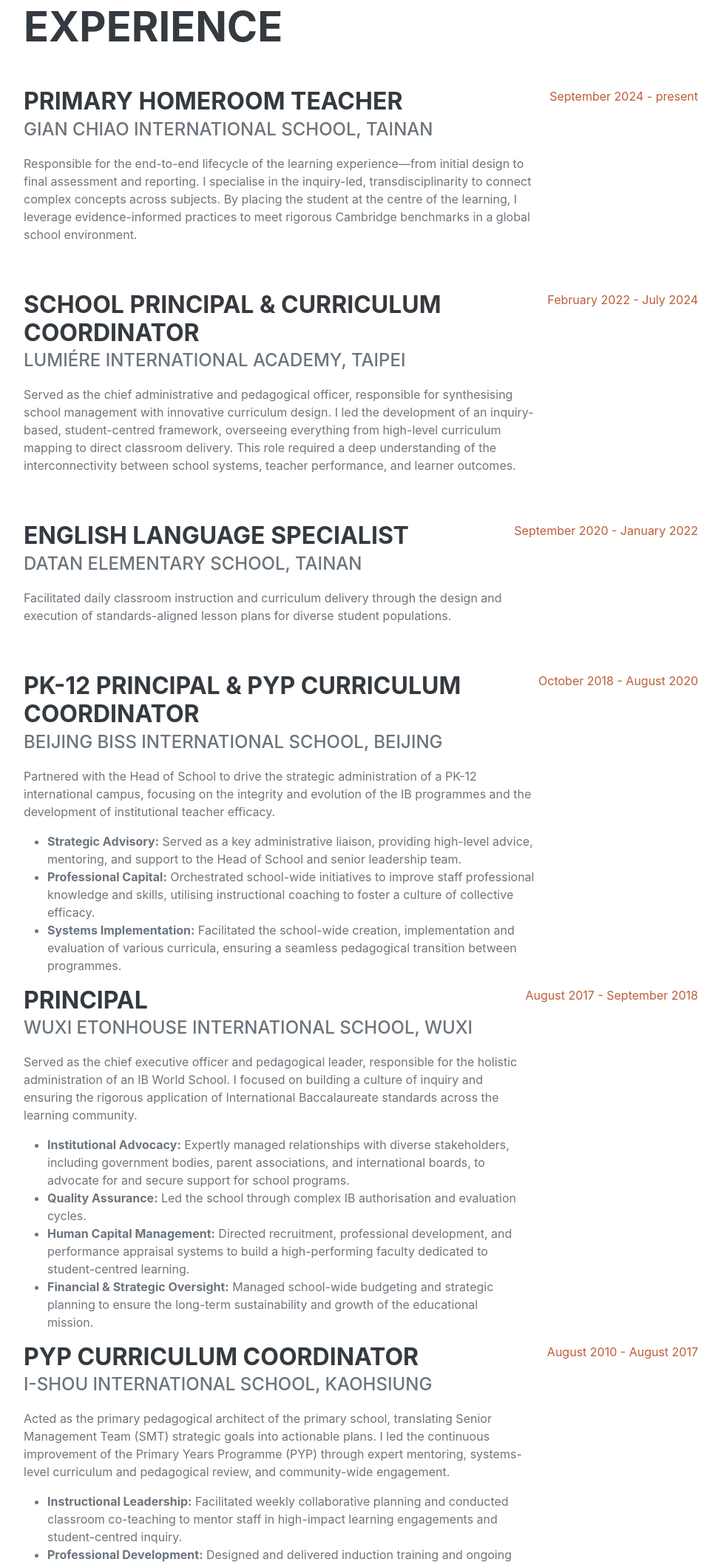
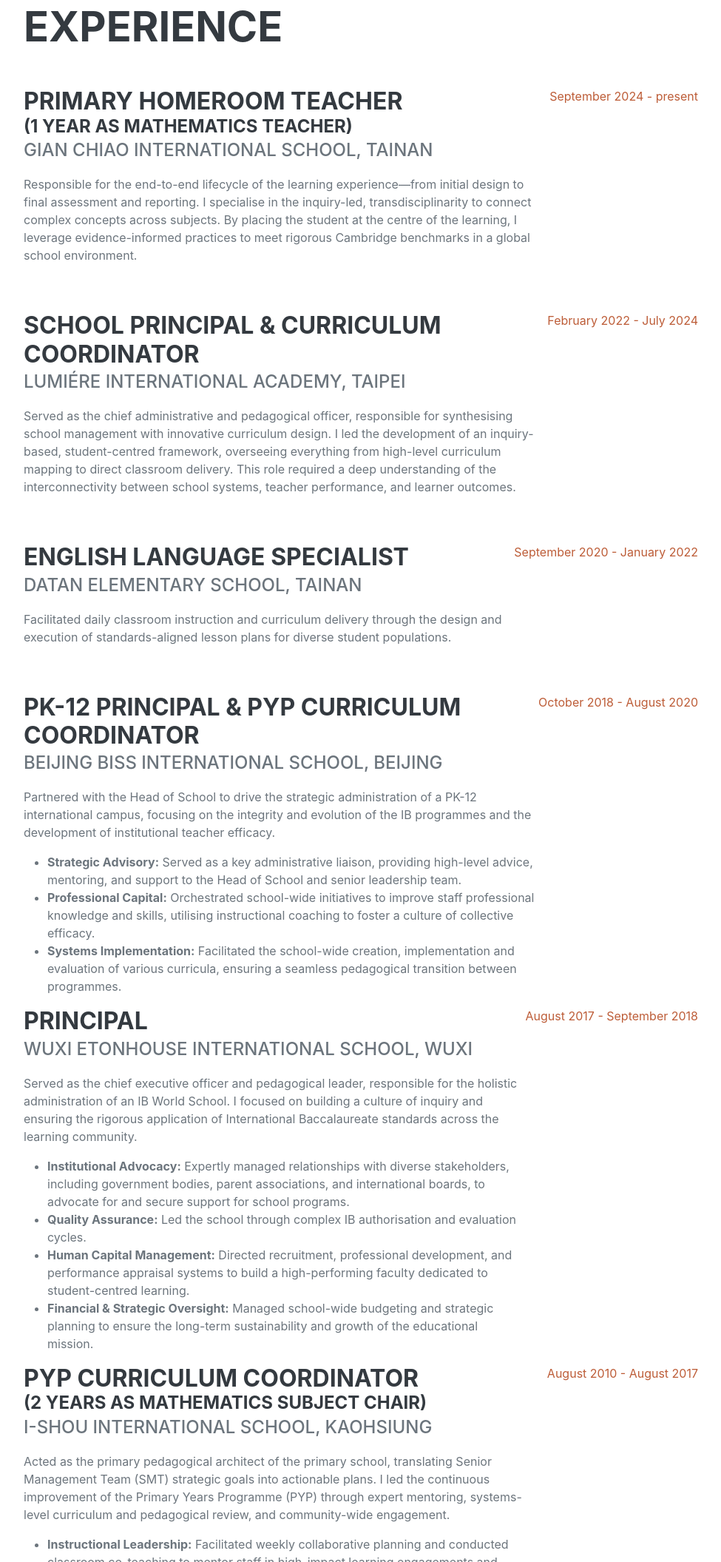
Before and after one commit to gurukomodo/CV_Maths_Coach, a website: page index.html in a window 1280 px wide. Shown: the part 878-2989 px from the top of the page at 74% size, without its empty margins (288-1263 px from the left). Drawn offline with nearby package versions, Linux system fonts and the light colour scheme; a web font is replaced by a local one.

Commit message:
Add experience details for teaching roles

```diff
--- a/index.html
+++ b/index.html
@@ -60,6 +60,7 @@
                     <div class="d-flex flex-column flex-md-row justify-content-between mb-5">
                         <div class="flex-grow-1">
                             <h3 class="mb-0">Primary Homeroom Teacher</h3>
+                            <h4 class="mb-0">(1 year as Mathematics Teacher)</h4>
                             <div class="subheading mb-3">Gian Chiao International School, Tainan</div>
                             <p>Responsible for the end-to-end lifecycle of the learning experience—from initial design to final assessment and reporting. I specialise in the inquiry-led, transdisciplinarity to connect complex concepts across subjects. By placing the student at the centre of the learning, I leverage evidence-informed practices to meet rigorous Cambridge benchmarks in a global school environment.</p>
                         </div>
@@ -118,6 +119,7 @@
                     <div class="d-flex flex-column flex-md-row justify-content-between">
                         <div class="flex-grow-1">
                             <h3 class="mb-0">PYP Curriculum Coordinator </h3>
+                            <h4 class="mb-0">(2 years as Mathematics Subject Chair)</h4>
                             <div class="subheading mb-3">I-shou International School, Kaohsiung</div>
                             <p>Acted as the primary pedagogical architect of the primary school, translating Senior Management Team (SMT) strategic goals into actionable plans. I led the continuous improvement of the Primary Years Programme (PYP) through expert mentoring, systems-level curriculum and pedagogical review, and community-wide engagement.</p>
         <ul>
```
